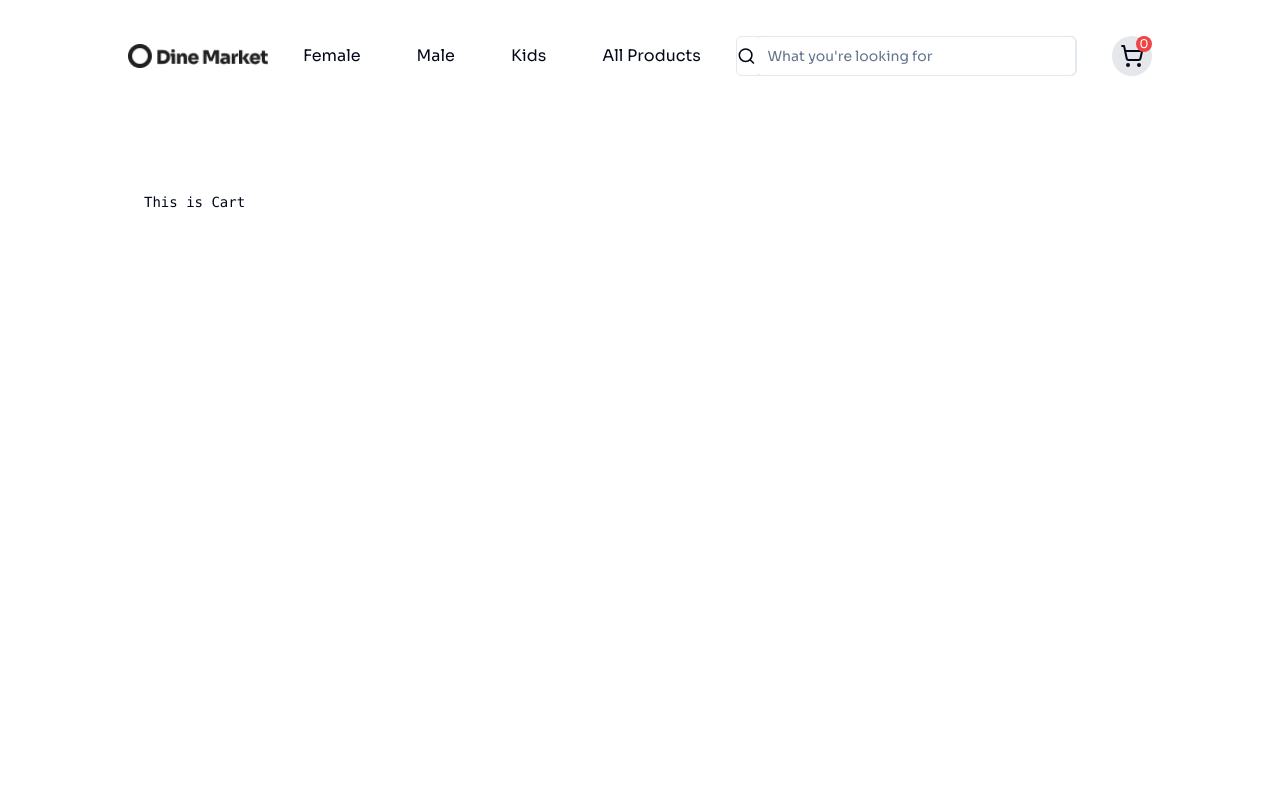
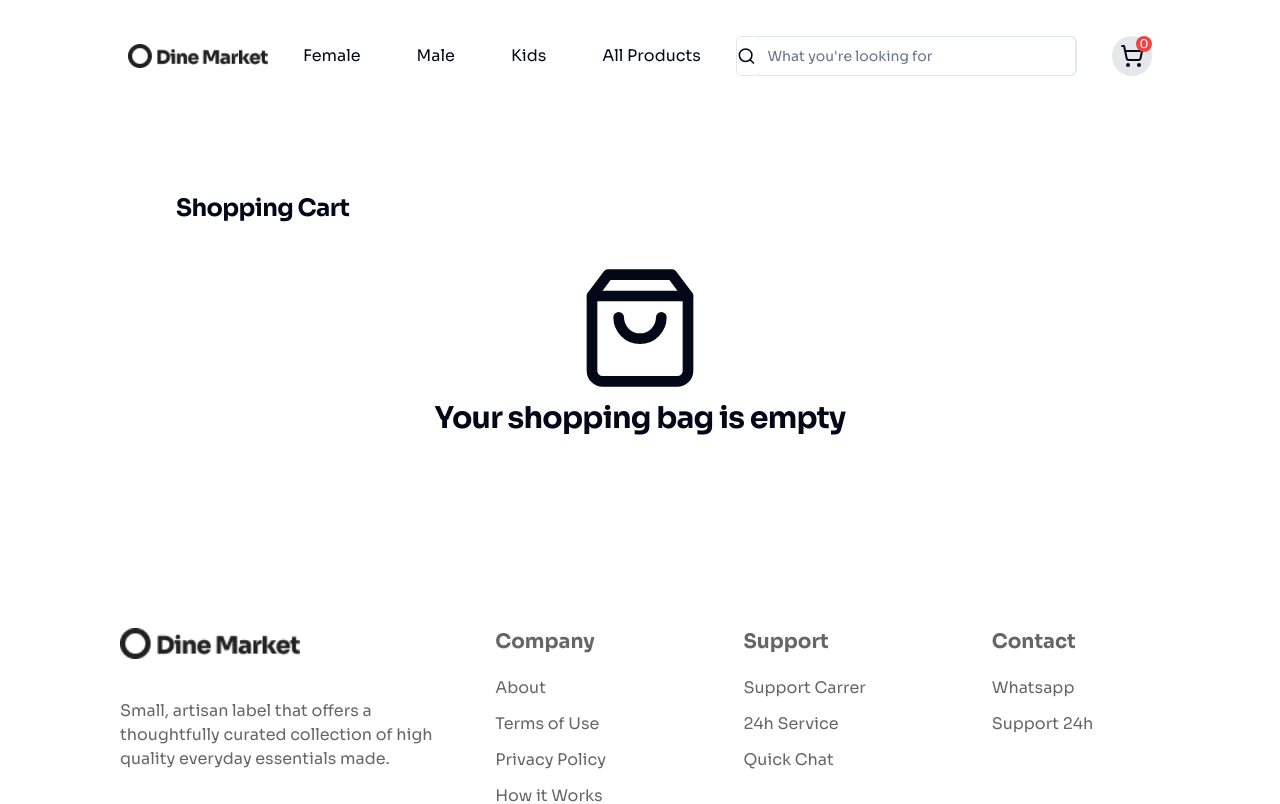
Before and after one commit to 124aris/124aris-hackathon-two, a Next.js app: page /cart in a window 1280 px wide. Shown: the top 804 px of the page. Built offline with nearby package versions, Linux system fonts and the light colour scheme.

Commit message:
hackathon-two

```diff
--- a/src/app/cart/page.tsx
+++ b/src/app/cart/page.tsx
@@ -1,9 +1,7 @@
+import Cartpage from "@/views/Cartpage"
+
 export default function Cart() {
     return (
-      <main className="flex min-h-screen flex-col items-center justify-between p-24">
-        <div className="z-10 max-w-5xl w-full items-center justify-between font-mono text-sm lg:flex">
-          This is Cart
-        </div>
-      </main>
+      <Cartpage/>
     )
   }
--- /dev/null
+++ b/src/views/Cartpage.tsx
@@ -0,0 +1,13 @@
+import { ShoppingBag } from "lucide-react"
+
+export default function Cartpage() {
+    return (
+        <main className="px-20">
+            <h2 className="scroll-m-20 pb-2 text-2xl font-bold tracking-tight py-24 ml-12">Shopping Cart</h2>
+            <div className="flex flex-col justify-center items-center mt-8">
+                <ShoppingBag className="w-32 h-32"/>
+                <h1 className="scroll-m-20 text-3xl font-bold tracking-tight mt-2">Your shopping bag is empty</h1>
+            </div>
+        </main>
+    )
+}
```
